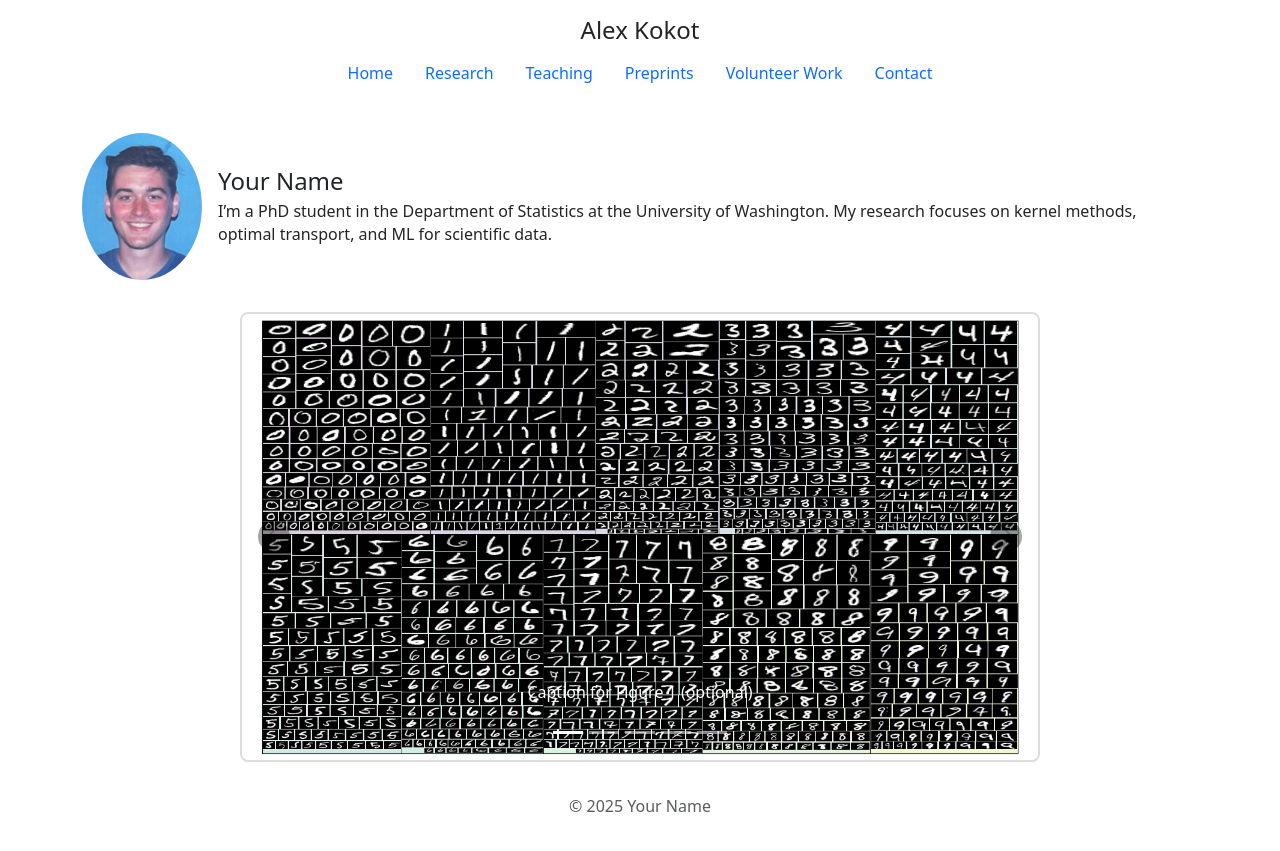
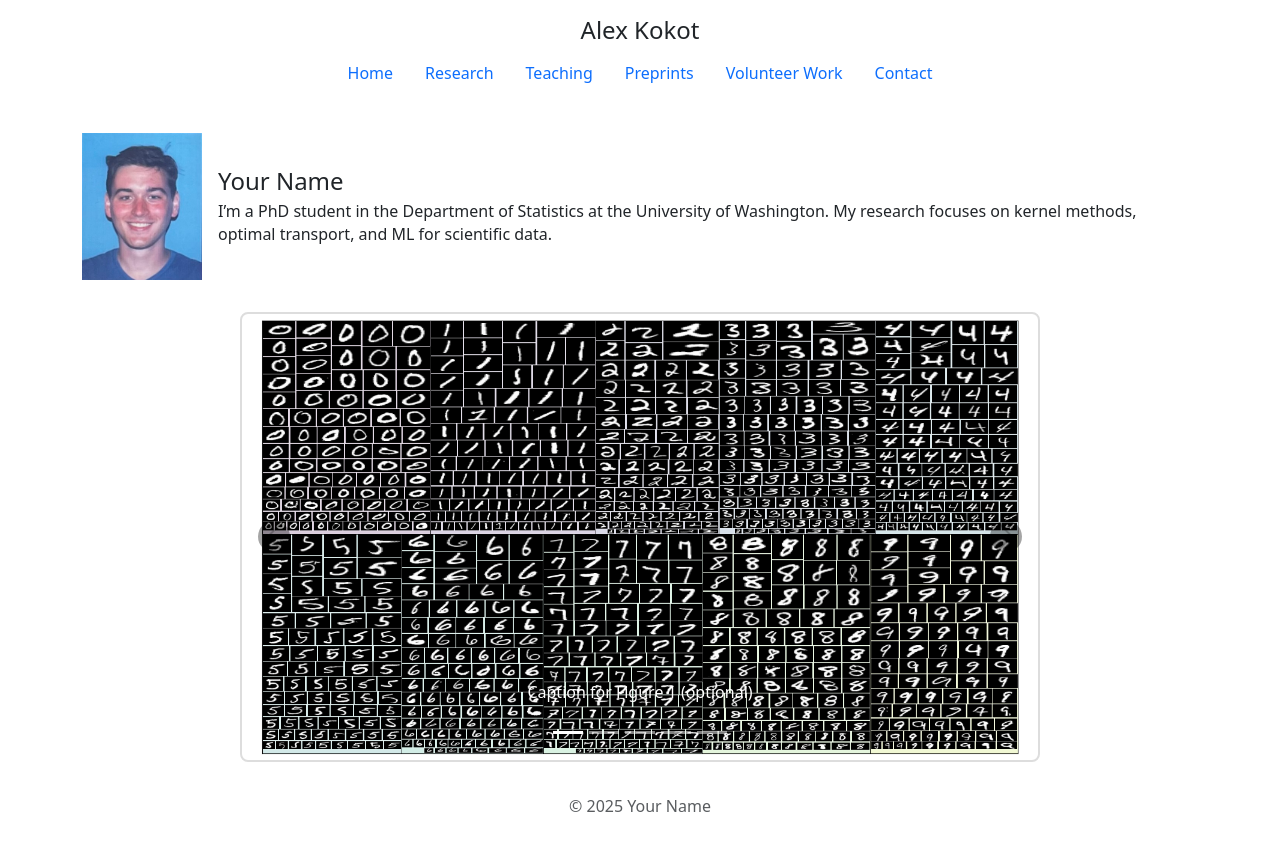
Before and after one commit to amkokot/alex_kokot, a Jekyll site: the page built from index.md, in a window 1280 px wide. Shown: the top 851 px of the page. Built offline with Jekyll 4.4.1, drawn with Linux system fonts in a browser that asks for light colours.

```diff
--- a/assets/CSS/styles.css
+++ b/assets/CSS/styles.css
@@ -81,7 +81,6 @@
 .intro-inline .intro-img {
   width: 120px;            /* adjust size as you like */
   height: auto;
-  border-radius: 50%;      /* circular photo */
   flex-shrink: 0;          /* don’t let it shrink on small screens */
 }
 
```
